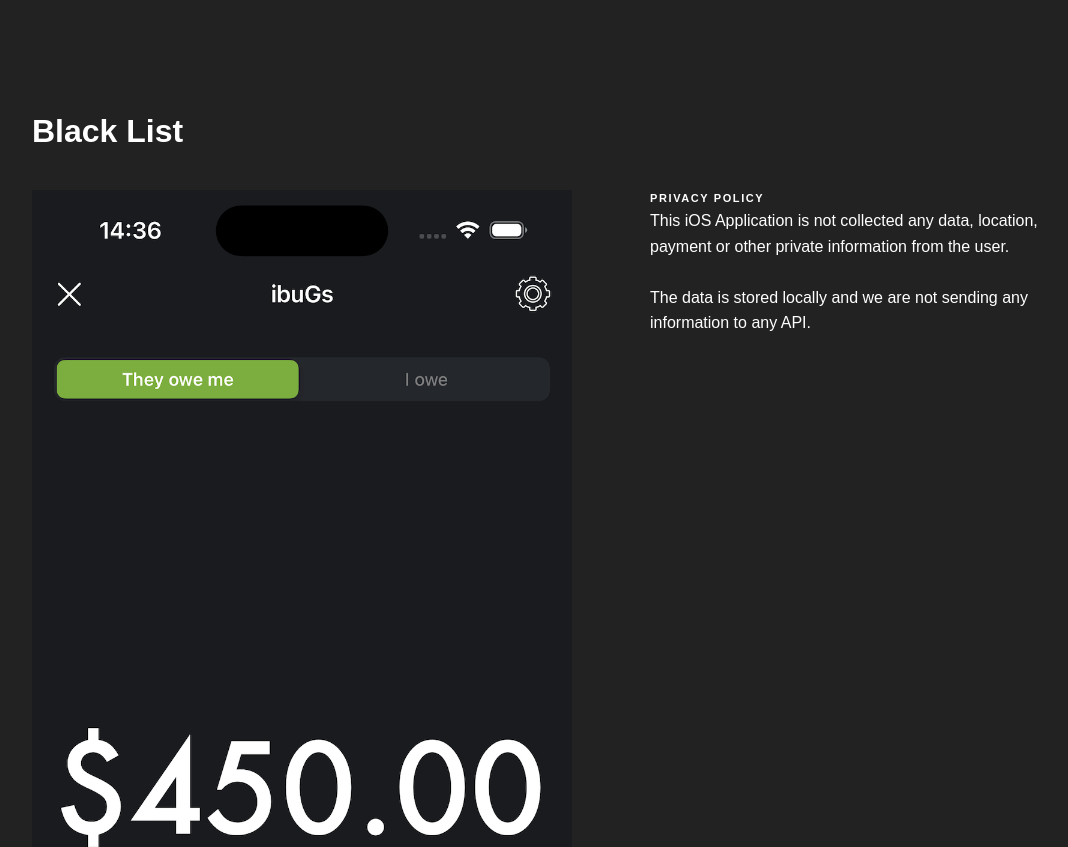
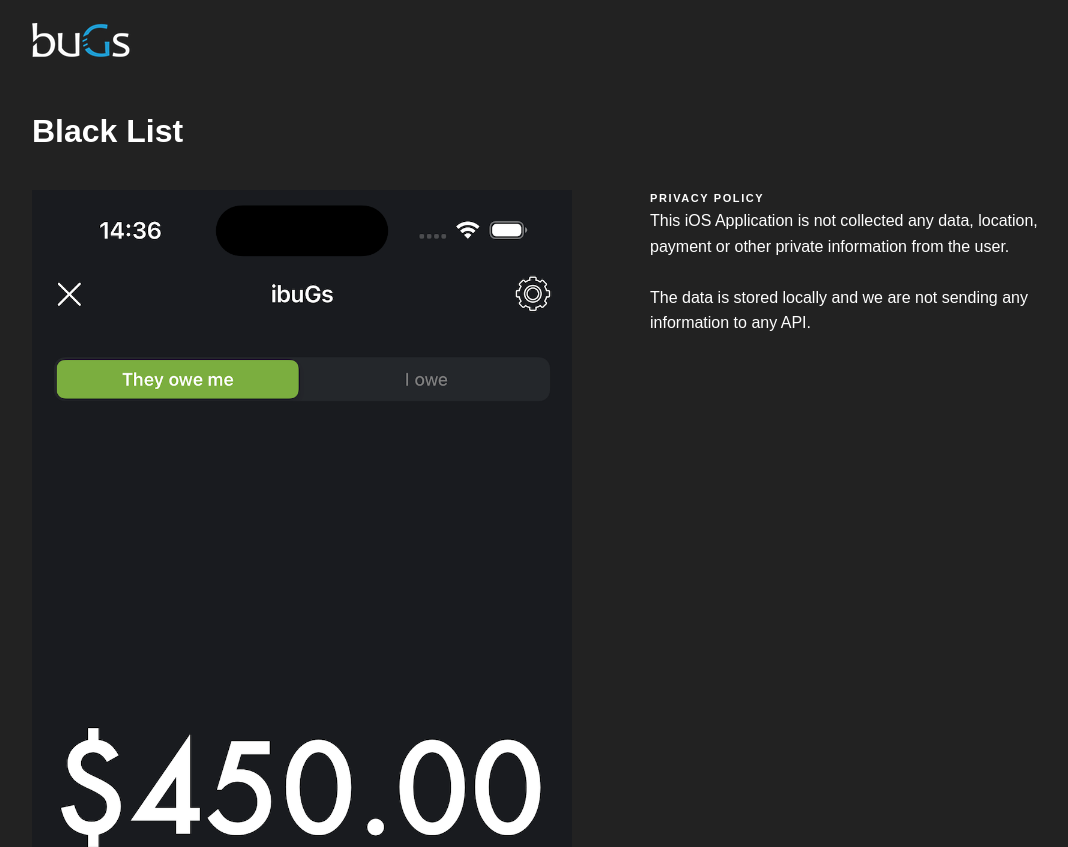
Before and after one commit to bichoec/bichoec.github.io, a plain HTML site: page black_privacy.html in a window 1280 px wide. Shown: the top 847 px of the page, without its empty margins (53-1121 px from the left). Drawn offline with Linux system fonts and the light colour scheme; a web font is replaced by a local one.

Commit message:
Add navigation header

```diff
--- a/black_privacy.html
+++ b/black_privacy.html
@@ -19,6 +19,14 @@
 </head>
 
 <body data-spy="scroll" data-target=".site-navbar-target" data-offset="100">
+
+  <nav class="site-nav dark mb-5 site-navbar-target">
+    <div class="container">
+      <div class="site-navigation">
+        <a href="https://bichoec.github.io/" class="logo m-0"><img src="images/logo/logo.png"></a>
+      </div>
+    </div>
+  </nav>
 
   <div class="untree_co-section untree_co-section-4 pb-0"  id="portfolio-section">
     <div class="container">
```
Also changed, not shown: grocery_privacy.html (+8 -0 lines).
